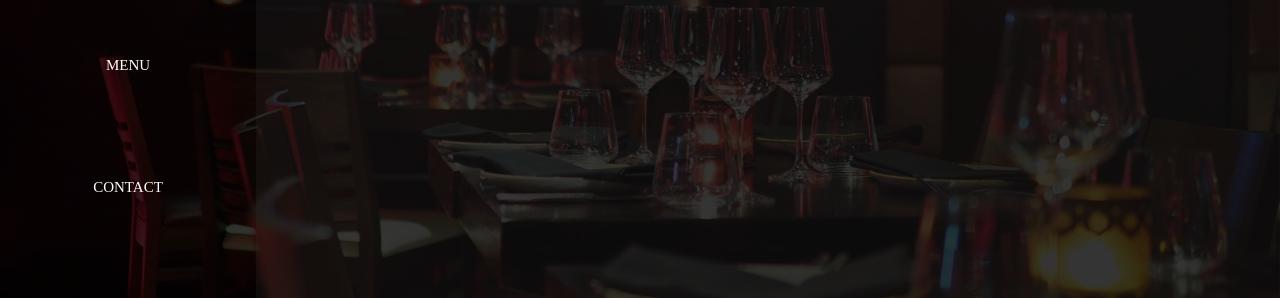
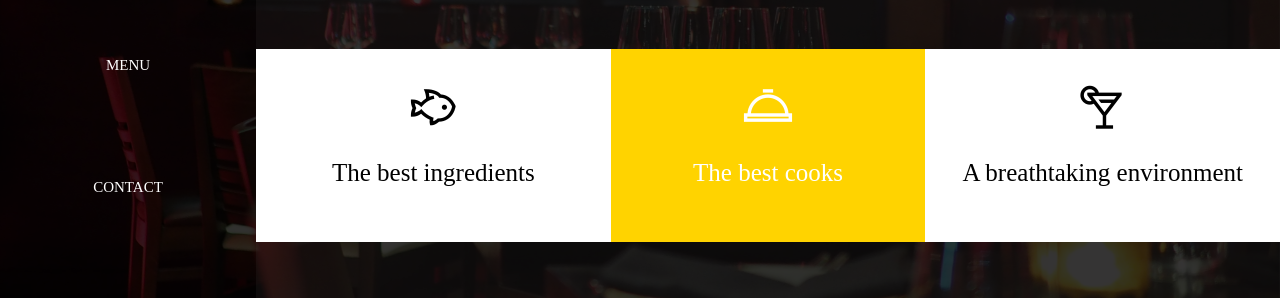
Before and after one commit to emmanuellekamwa/Restaurant-App, a plain HTML site: page index.html in a window 1280 px wide. Shown: the part 422-720 px from the top of the page. Drawn offline with nearby package versions, Linux system fonts and the light colour scheme.

Commit message:
Added advert section of project

```diff
--- a/index.css
+++ b/index.css
@@ -64,3 +64,46 @@ h1 {
 span {
     color: rgb(255, 211, 0);
 }
+
+.advert {
+    display: flex;
+    flex-direction: row;
+    justify-content: space-between;
+}
+
+.icon {
+    color: black;
+    font-size: 55px;
+}
+
+.icon2 {
+    color: #fff;
+    font-size: 55px;
+}
+
+p {
+    font-size: 25px;
+}
+
+.p2 {
+    color: #fff;
+}
+
+.ad-1, .ad-3 {
+    background-color: #fff;
+    padding: 30px 20px;
+    display: flex;
+    justify-content: center;
+    align-items: center;
+    flex-direction: column;
+    width: 40%;
+}
+
+.ad-2 {
+    background-color: rgb(255, 211, 0);
+    display: flex;
+    justify-content: center;
+    align-items: center;
+    flex-direction: column;
+    width: 40%;
+}
--- a/index.html
+++ b/index.html
@@ -30,6 +30,20 @@
             <div class="intro">
                 <h1>Welcome to <span>The<br>Delish,</span><br>We bring the best of<br>Africa in your meals.</h1>
             </div>
+            <div class="advert">
+                <div class="ad-1">
+                    <i class="las la-fish icon"></i>
+                    <p>The best ingredients</p>
+                </div>
+                <div class="ad-2">
+                    <i class="las la-concierge-bell icon2"></i>
+                    <p class="p2">The best cooks</p>
+                </div>
+                <div class="ad-3">
+                    <i class="las la-cocktail icon"></i>
+                    <p>A breathtaking environment</p>
+                </div>
+            </div>
         </div>
     </div>
 </body>
```
